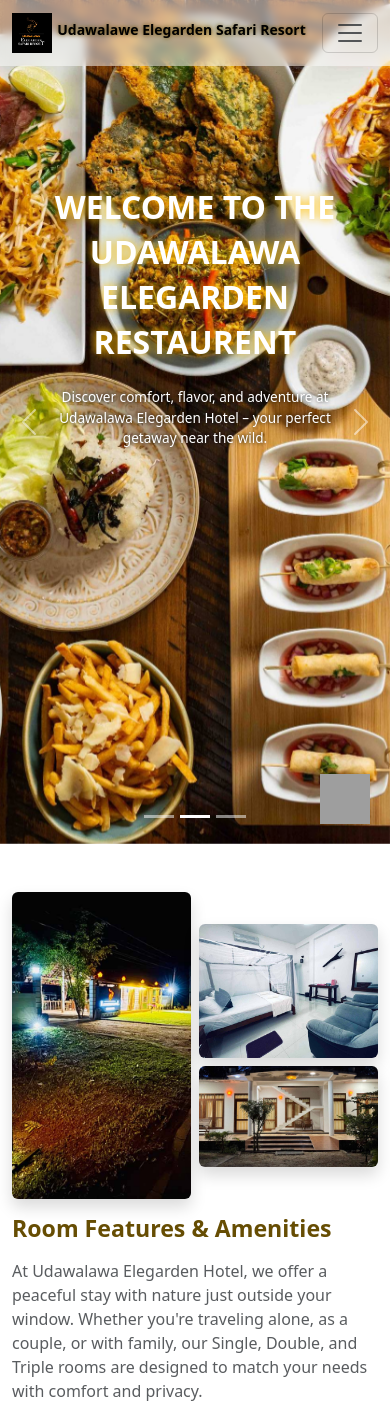
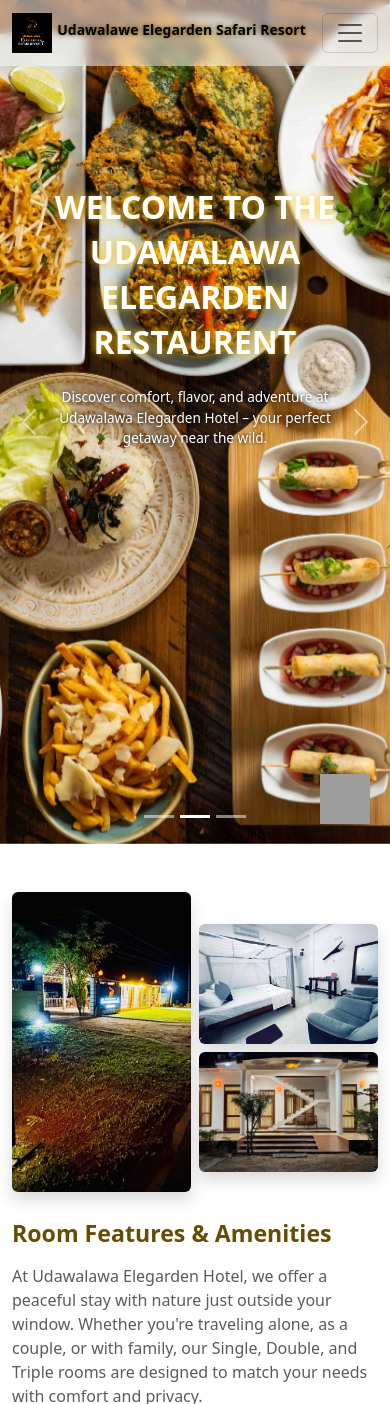
Before and after one commit to tharindu125/Udawalava-Eligarden-Hotel, a React (Vite) app: page / in a window 390 px wide. Shown: the top 1404 px of the page. Built offline with nearby package versions, Linux system fonts and the light colour scheme; grey boxes are pictures that could not be loaded.

Commit message:
issue fixed on home page

```diff
--- a/src/App.css
+++ b/src/App.css
@@ -78,6 +78,40 @@
 
 .accordion-collapse {
   transition: height 1s ease !important; /* Adjust duration and easing as needed */
+}
+
+.home_page_main_card .main_img img {
+  height: 500px;
+  object-fit: cover;
+  cursor: pointer;
+  max-width: 100%;
+  display: block;
+}
+
+.home_page_main_card .sub_img img {
+  height: 200px;
+  object-fit: cover;
+  cursor: pointer;
+  max-width: 100%;
+  display: block;
+}
+
+@media (max-width:450px) {
+  .home_page_main_card .main_img img {
+    height: 300px;
+    object-fit: cover;
+    cursor: pointer;
+    max-width: 100%;
+    display: block;
+  }
+
+  .home_page_main_card .sub_img img {
+    height: 120px;
+    object-fit: cover;
+    cursor: pointer;
+    max-width: 100%;
+    display: block;
+  }
 }
 
 /* Main carousel */
--- a/src/pages/Home.jsx
+++ b/src/pages/Home.jsx
@@ -224,7 +224,7 @@
       </div>
 
       {/* Guest House */}
-      <section className='container py-5 main-topic'>
+      <section className='container py-5 main-topic home_page_main_card'>
         <div className='row align-items-center'>
           {/* Text Content */}
           <div className='col-md-5 mb-4 mb-md-0 manual_text_left content'>
@@ -245,32 +245,31 @@
 
           {/* Image */}
           <div className="col-md-7 mb-3">
-            <div className="row g-2" data-aos="fade-down" data-aos-delay="200">
+            <div className="row g-2">
               {/* Left Large Image */}
-              <div className="col-6">
+              <div className="col-6 main_img" data-aos="fade-down" data-aos-delay="200">
                 <img
                   src= {roomsImage01}
                   alt="Bonfire Dinner"
                   className="img-fluid rounded shadow"
-                  style={{ height: '100%', objectFit: 'cover', cursor: 'pointer', maxWidth: '100%', display: 'block' }}
                   onClick={() => handleOpen(roomsImage01)}
                 />
               </div>
 
               {/* Right Two Small Images */}
-              <div className="col-6 d-flex flex-column justify-content-between" data-aos="fade-up" data-aos-delay="200">
+              <div className="col-6 d-flex flex-column justify-content-between sub_img" data-aos="fade-up" data-aos-delay="200">
                 <img
                   src={roomsImage02}
                   alt="Bonfire Table"
                   className="img-fluid rounded shadow mb-2"
-                  style={{ height: '49%', objectFit: 'cover', cursor: 'pointer', marginTop:'2rem', maxWidth: '100%', display: 'block' }}
+                  style={{marginTop:'2rem'}}
                   onClick={() => handleOpen(roomsImage02)}
                 />
                 <img
                   src={roomsImage03}
                   alt="Outdoor Dinner"
                   className="img-fluid rounded shadow"
-                  style={{ height: '49%', objectFit: 'cover', cursor: 'pointer', marginBottom:'2rem', maxWidth: '100%', display: 'block' }}
+                  style={{marginBottom:'2rem'}}
                   onClick={() => handleOpen(roomsImage03)}
                 />
               </div>
@@ -281,36 +280,35 @@
       </section>
 
       {/* Restuarent */}
-      <section className='container py-5 main-topic'>
+      <section className='container py-5 main-topic home_page_main_card'>
         <div className='row align-items-center'>
           {/* Image */}
           <div className="col-md-7 mb-3">
             <div className="row g-2">
               {/* Left Large Image */}
-              <div className="col-6" data-aos="fade-down" data-aos-delay="200">
+              <div className="col-6 main_img" data-aos="fade-down" data-aos-delay="200">
                 <img
                   src= {restaurantimage01}
                   alt="Bonfire Dinner"
                   className="img-fluid rounded shadow"
-                  style={{ height: '100%', objectFit: 'cover', cursor: 'pointer', maxWidth: '100%', display: 'block' }}
                   onClick={() => handleOpen(restaurantimage01)}
                 />
               </div>
 
               {/* Right Two Small Images */}
-              <div className="col-6 d-flex flex-column justify-content-between" data-aos="fade-up" data-aos-delay="200">
+              <div className="col-6 d-flex flex-column justify-content-between sub_img" data-aos="fade-up" data-aos-delay="200">
                 <img
                   src={restaurantimage02}
                   alt="Bonfire Table"
                   className="img-fluid rounded shadow mb-2"
-                  style={{ height: '49%', objectFit: 'cover', cursor: 'pointer', marginTop:'2rem', maxWidth: '100%', display: 'block' }}
+                  style={{marginTop:'2rem'}}
                   onClick={() => handleOpen(restaurantimage02)}
                 />
                 <img
                   src={restaurantimage03}
                   alt="Outdoor Dinner"
                   className="img-fluid rounded shadow"
-                  style={{ height: '49%', objectFit: 'cover', cursor: 'pointer', marginBottom:'2rem', maxWidth: '100%', display: 'block' }}
+                  style={{marginBottom:'2rem'}}
                   onClick={() => handleOpen(restaurantimage03)}
                 />
               </div>
@@ -336,7 +334,7 @@
       </section>
 
       {/* Wild Life & Safari Tours */}
-      <section className='container py-5 main-topic'>
+      <section className='container py-5 main-topic home_page_main_card'>
         <div className='row align-items-center'>
           {/* Text Content */}
           <div className='col-md-5 mb-4 mb-md-0 manual_text_left content'>
@@ -363,30 +361,29 @@
           <div className="col-md-7 mb-3">
             <div className="row g-2">
               {/* Left Large Image */}
-              <div className="col-6" data-aos="fade-down" data-aos-delay="200">
+              <div className="col-6 main_img" data-aos="fade-down" data-aos-delay="200">
                 <img
                   src= {safariImage01}
                   alt="Bonfire Dinner"
                   className="img-fluid rounded shadow"
-                  style={{ height: '100%', objectFit: 'cover', cursor: 'pointer', maxWidth: '100%', display: 'block' }}
                   onClick={() => handleOpen(safariImage01)}
                 />
               </div>
 
               {/* Right Two Small Images */}
-              <div className="col-6 d-flex flex-column justify-content-between" data-aos="fade-up" data-aos-delay="200">
+              <div className="col-6 d-flex flex-column justify-content-between sub_img" data-aos="fade-up" data-aos-delay="200">
                 <img
                   src={safariImage02}
                   alt="Bonfire Table"
                   className="img-fluid rounded shadow mb-2"
-                  style={{ height: '49%', objectFit: 'cover', cursor: 'pointer', marginTop:'2rem', maxWidth: '100%', display: 'block' }}
+                  style={{marginTop:'2rem'}}
                   onClick={() => handleOpen(safariImage02)}
                 />
                 <img
                   src={safariImage03}
                   alt="Outdoor Dinner"
                   className="img-fluid rounded shadow"
-                  style={{ height: '49%', objectFit: 'cover', cursor: 'pointer', marginBottom:'2rem', maxWidth: '100%', display: 'block' }}
+                  style={{marginBottom:'2rem'}}
                   onClick={() => handleOpen(safariImage03)}
                 />
               </div>
```
